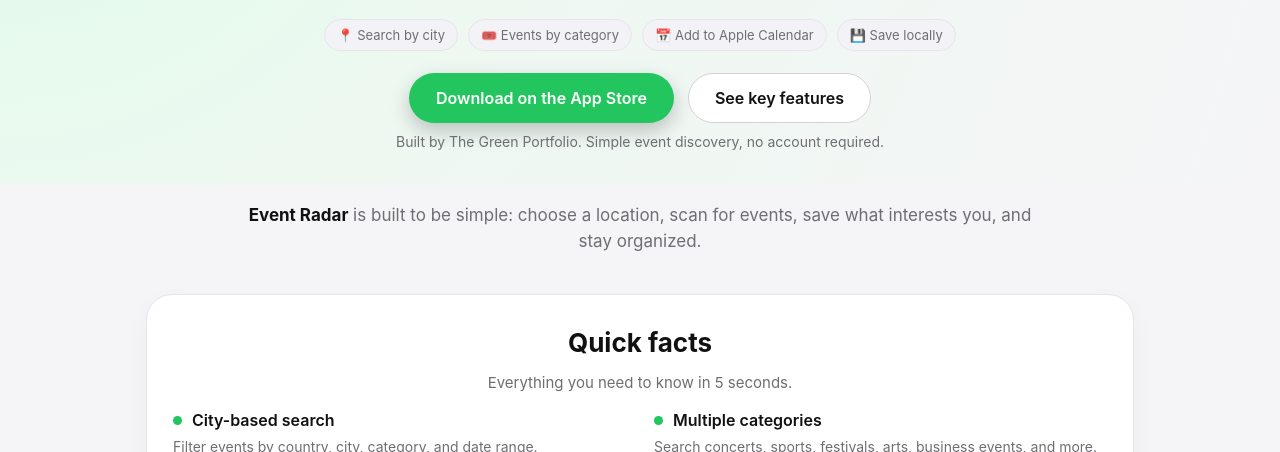
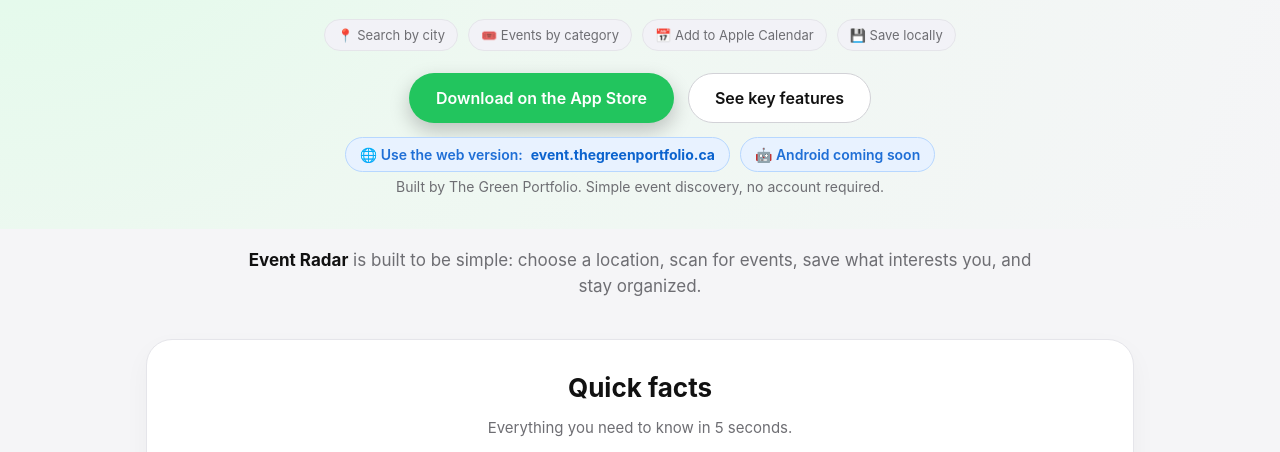
Before and after one commit to thegreenportfolio/eventradar, a plain HTML site: page index.html in a window 1280 px wide. Shown: the part 283-735 px from the top of the page. Drawn offline with Linux system fonts and the light colour scheme.

Commit message:
Update index.html

```diff
--- a/index.html
+++ b/index.html
@@ -59,6 +59,16 @@
     --chip-bg: #2c2c2e;
     --chip-border: #3a3a3c;
     --button-text: #020b05;
+  }
+
+  .web-pill {
+    background: #08192d;
+    border-color: #1f5f9f;
+    color: #8fc7ff;
+  }
+
+  .web-pill strong {
+    color: #b9dcff;
   }
 }
 
@@ -193,6 +203,32 @@
       margin-top: 10px;
       font-size: 14px;
       color: var(--text-sub);
+    }
+
+    .web-pill-row {
+      display: flex;
+      justify-content: center;
+      flex-wrap: wrap;
+      gap: 10px;
+      margin-top: 14px;
+    }
+
+    .web-pill {
+  display: inline-flex;
+  align-items: center;
+  gap: 8px;
+  padding: 8px 14px;
+  border-radius: 999px;
+  background: #e8f2ff;
+  border: 1px solid #b7d7ff;
+  color: #1f6fd6;
+  font-size: 14px;
+  font-weight: 600;
+  text-decoration: none;
+}
+
+    .web-pill strong {
+  color: #0b63ce;
     }
 
     .intro {
@@ -436,7 +472,17 @@
   <a class="btn-secondary" href="#features">See key features</a>
 </div>
 
-      <div class="hero-note">
+<div class="web-pill-row">
+  <a class="web-pill" href="https://event.thegreenportfolio.ca" target="_blank" rel="noopener">
+    🌐 Use the web version: <strong>event.thegreenportfolio.ca</strong>
+  </a>
+
+  <span class="web-pill">
+    🤖 Android coming soon
+  </span>
+</div>
+
+<div class="hero-note" style="margin-top:6px;">
   Built by The Green Portfolio. Simple event discovery, no account required.
 </div>
     </div>
```
Lines whose indentation alone changed are shown as unchanged.
